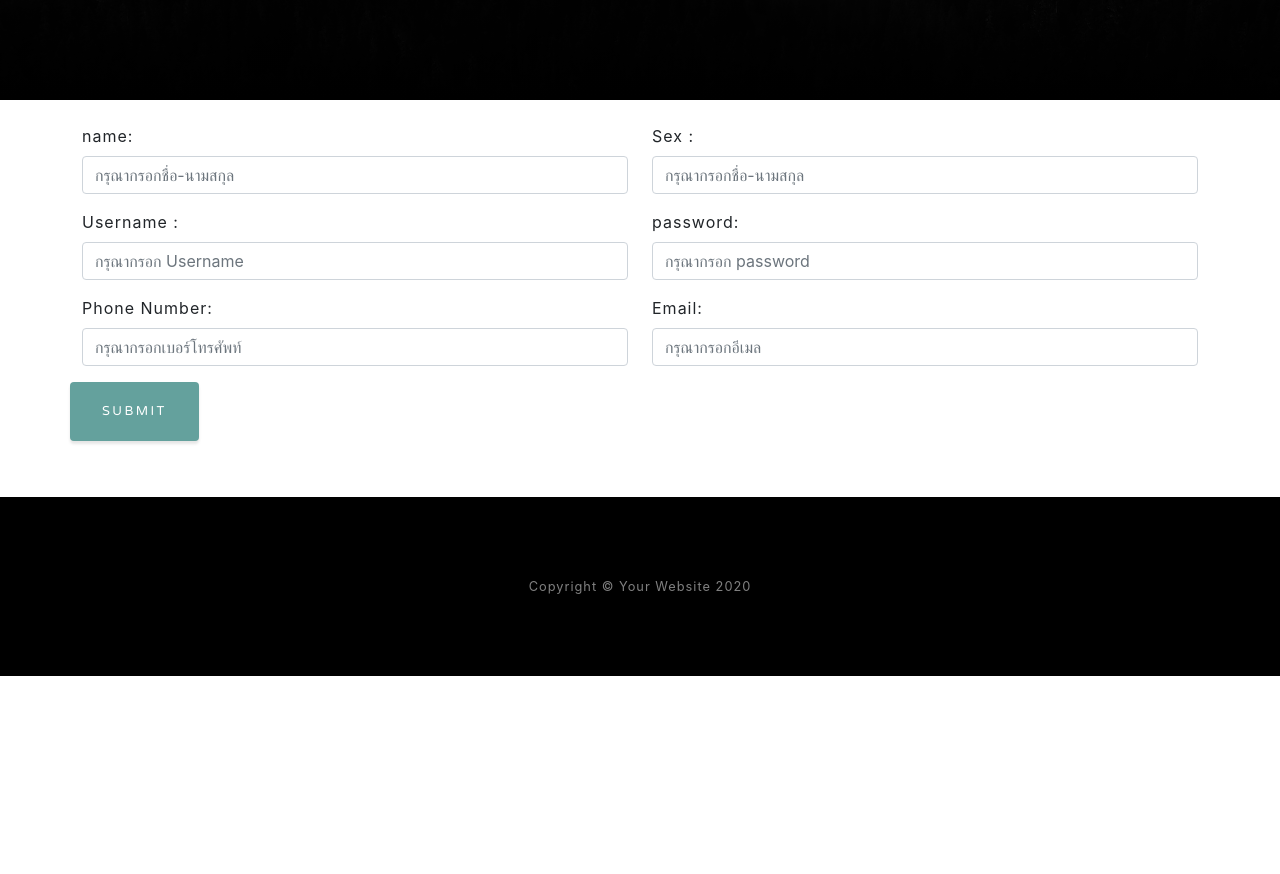
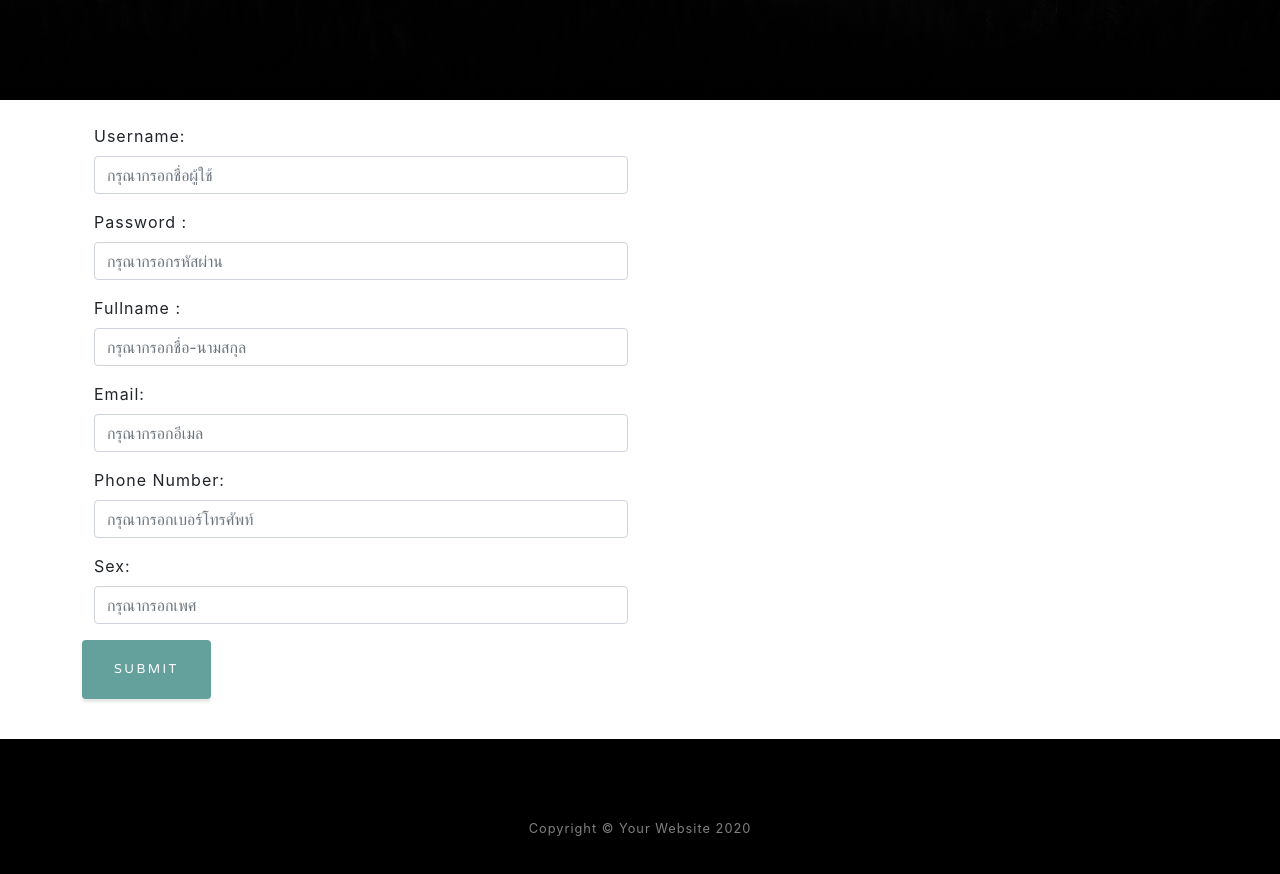
Before and after one commit to riwhj/Sports_competition, a React (Create React App) app: page /user in a window 1280 px wide. Shown: the part 700-1574 px from the top of the page. Before the commit the page ends 1376 px from the top, so only its background shows below. Built offline with nearby package versions, Linux system fonts and the light colour scheme; no server answers.

Commit message:
add register

```diff
--- a/src/components/create-user.component.js
+++ b/src/components/create-user.component.js
@@ -103,64 +103,58 @@ export default class CreateUser extends Component {
         <div class="container">
           <div class="form-group">
             <form onSubmit={this.onSubmit}>
-              <div class="row">
                 <div class="col-xl-6 col-lg-6">
                   <div className="form-group">
-                    <label>name: </label>
+                    <label>Username: </label>
                     <input
                       type="text"
                       required
                       className="form-control"
                       value={this.state.fullname}
                       onChange={this.onChangeFullname}
+                      placeholder="กรุณากรอกชื่อผู้ใช้"
+                    />
+                  </div>
+                </div>
+                <div class="col-xl-6 col-lg-6">
+                  <div className="form-group">
+                    <label>Password : </label>
+                    <input
+                      type="text"
+                      required
+                      className="form-control"
+                      value={this.state.sex}
+                      onChange={this.onChangeSex}
+                      placeholder="กรุณากรอกรหัสผ่าน"
+                    />
+                  </div>
+                </div>
+                <div class="col-xl-6 col-lg-6">
+                  <div className="form-group">
+                    <label>Fullname : </label>
+                    <input
+                      type="text"
+                      required
+                      className="form-control"
+                      value={this.state.username}
+                      onChange={this.onChangeUsername}
                       placeholder="กรุณากรอกชื่อ-นามสกุล"
                     />
                   </div>
                 </div>
                 <div class="col-xl-6 col-lg-6">
                   <div className="form-group">
-                    <label>Sex : </label>
-                    <input
-                      type="text"
-                      required
-                      className="form-control"
-                      value={this.state.sex}
-                      onChange={this.onChangeSex}
-                      placeholder="กรุณากรอกชื่อ-นามสกุล"
-                    />
-                  </div>
-                </div>
-                </div>
-                <div class="row">
-                <div class="col-xl-6 col-lg-6">
-                  <div className="form-group">
-                    <label>Username : </label>
-                    <input
-                      type="text"
-                      required
-                      className="form-control"
-                      value={this.state.username}
-                      onChange={this.onChangeUsername}
-                      placeholder="กรุณากรอก Username"
-                    />
-                  </div>
-                </div>
-
-                <div class="col-xl-6 col-lg-6">
-                  <div className="form-group">
-                    <label>password: </label>
+                    <label>Email: </label>
                     <input
                       type="text"
                       required
                       className="form-control"
                       value={this.state.password}
                       onChange={this.onChangePassword}
-                      placeholder="กรุณากรอก password"
+                      placeholder="กรุณากรอกอีเมล"
                     />
                   </div>
                 </div>
-                </div>
-              <div class="row">
                 <div class="col-xl-6 col-lg-6">
                   <div className="form-group">
                     <label>Phone Number: </label>
@@ -176,26 +170,23 @@ export default class CreateUser extends Component {
                 </div>
                 <div class="col-xl-6 col-lg-6">
                   <div className="form-group">
-                    <label>Email: </label>
+                    <label>Sex: </label>
                     <input
                       type="text"
                       required
                       className="form-control"
                       value={this.state.email}
                       onChange={this.onChangeEmail}
-                      placeholder="กรุณากรอกอีเมล"
+                      placeholder="กรุณากรอกเพศ"
                     />
                   </div>
                 </div>
-              </div>
-              <div class="row">
                 <div className="form-group">
                   <input
                     type="submit"
                     value="submit"
                     className="btn btn-primary"
                   />
-                </div>
               </div>
             </form>
           </div>
```
